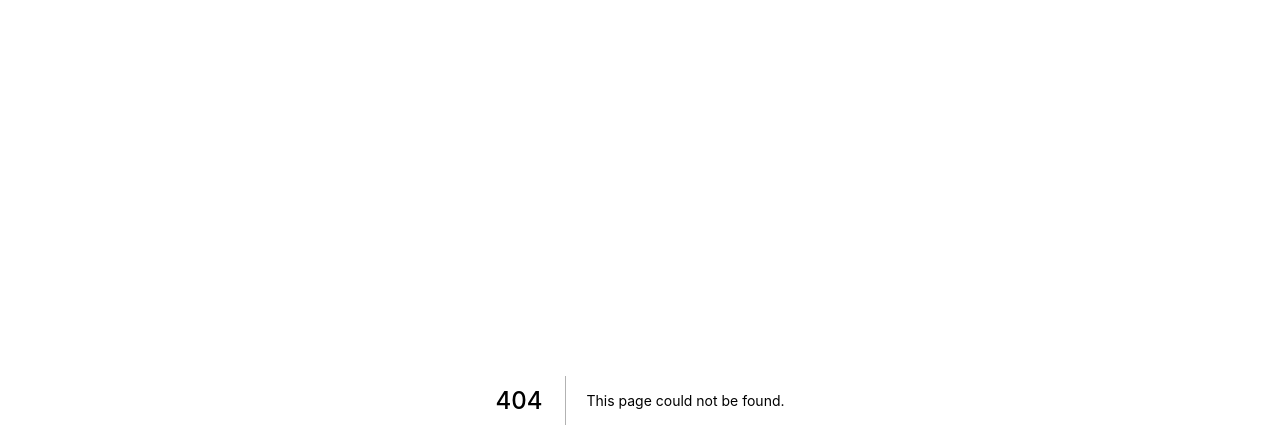
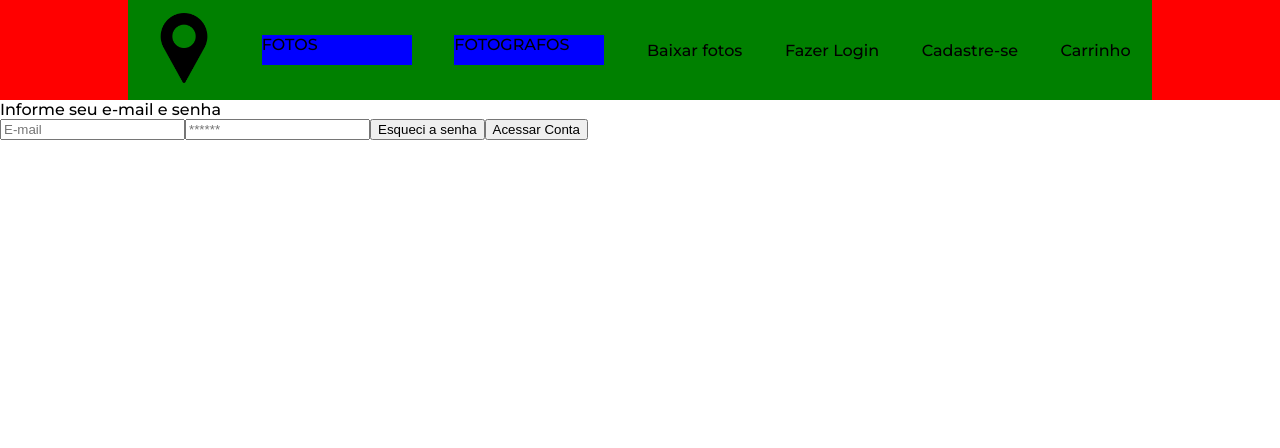
Before and after one commit to ViniciusBenfica/photos, a Next.js app: page /login in a window 1280 px wide. Before the commit this address had no page. Shown: the top 448 px of the page. Built offline with nearby package versions, Linux system fonts and the light colour scheme.

Commit message:
FEAT create login

```diff
--- /dev/null
+++ b/src/pages/login.tsx
@@ -0,0 +1,19 @@
+import { NextPage } from "next";
+import Image from 'next/image'
+import Logo from "../../public/pin.png"
+import Header from "../components/header/header";
+
+const Login: NextPage = () => {
+    return(
+        <div>
+            <Header></Header>
+            <div>Informe seu e-mail e senha</div>
+            <input placeholder="E-mail"></input>
+            <input placeholder="******"></input>
+            <button>Esqueci a senha</button>
+            <button>Acessar Conta</button>
+        </div>
+    )
+}
+
+export default Login
```
